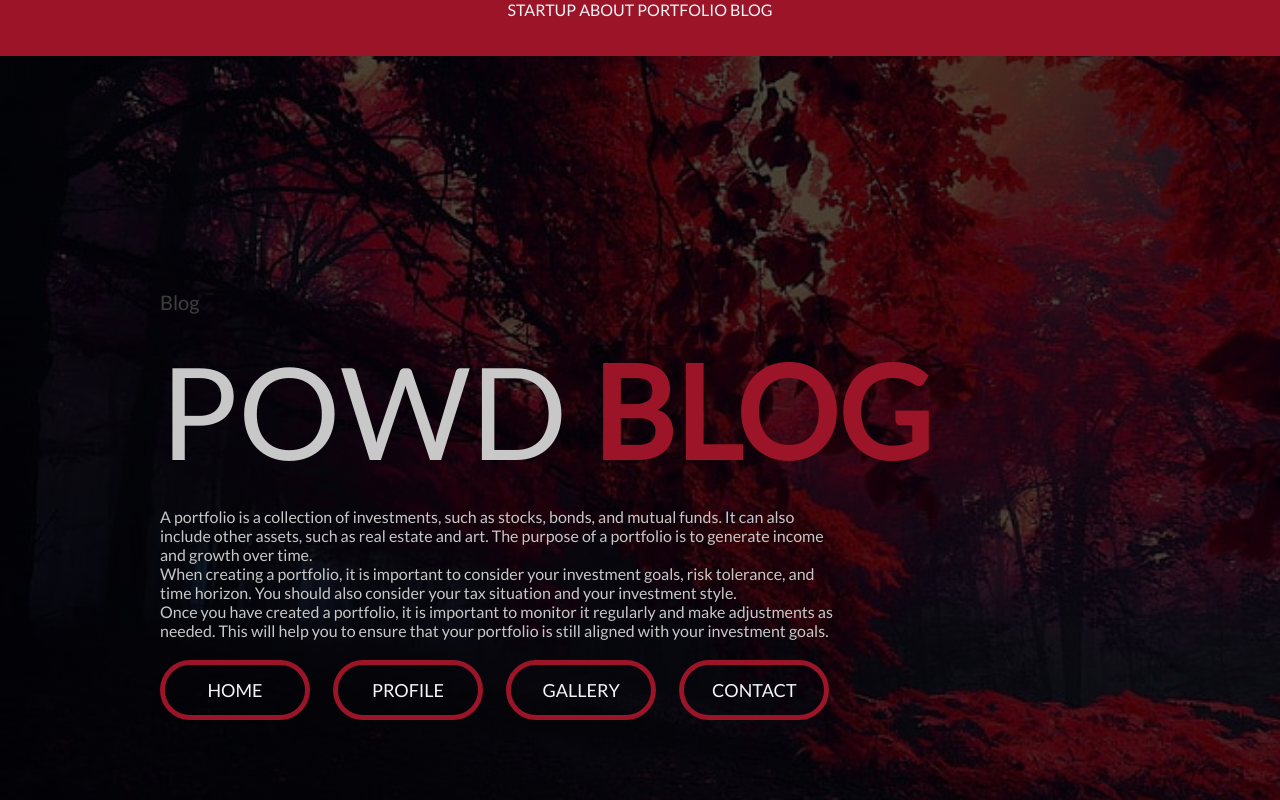
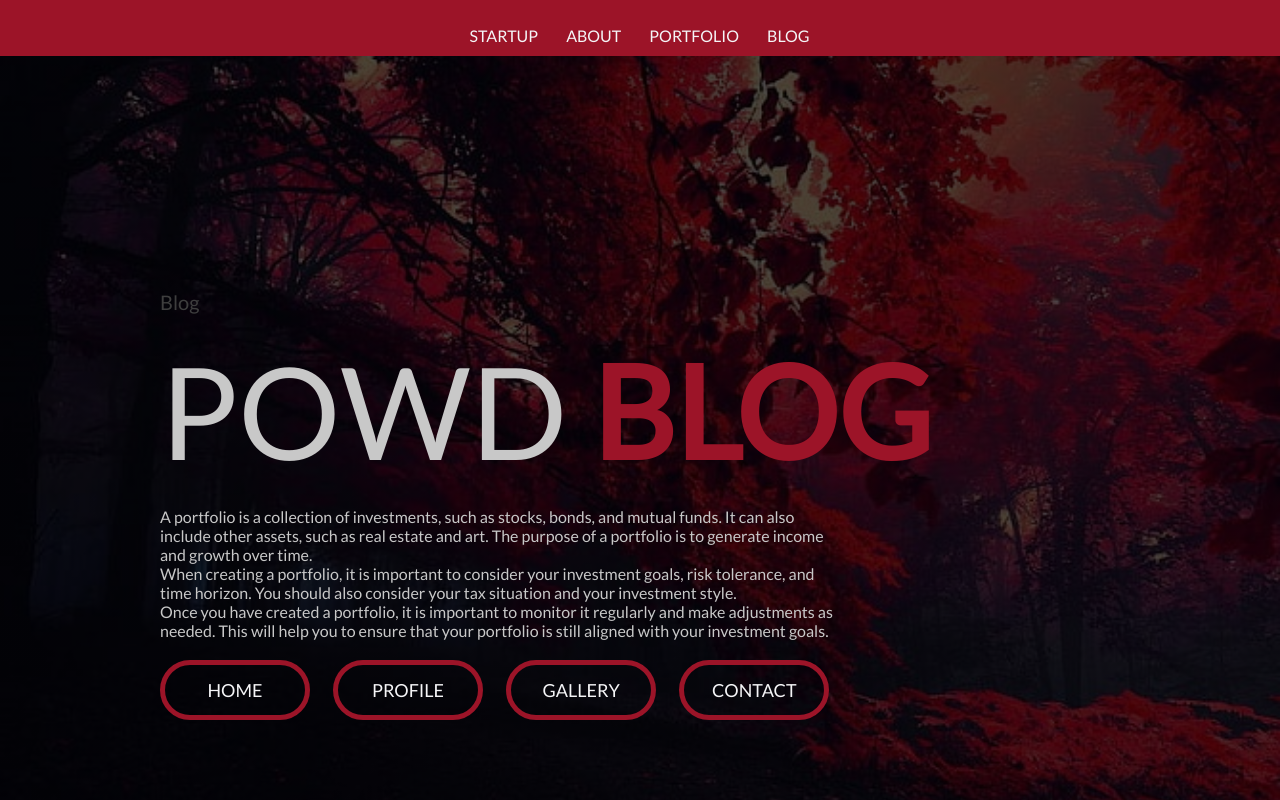
Before and after one commit to Poowd/Powdfolio, a PHP site: page /blog.html in a window 1280 px wide. Run offline with PHP 8.4, Linux system fonts and the light colour scheme.

Commit message:
Update header.css

```diff
--- a/css/header.css
+++ b/css/header.css
@@ -17,7 +17,7 @@ HEADER
     text-align: right;
 }
 .header-grid-item-2 {
-    vertical-align: auto;
+    padding: 26px 0 0 24px;
     text-align: center;
 }
 .header-grid-item-3 {
@@ -29,6 +29,7 @@ HEADER
     list-style: none;
     display: inline;
     font-size: 16px;
+    margin-right: 25px;
 }
 .nav-bar ul li a {
     text-decoration: none;
```
